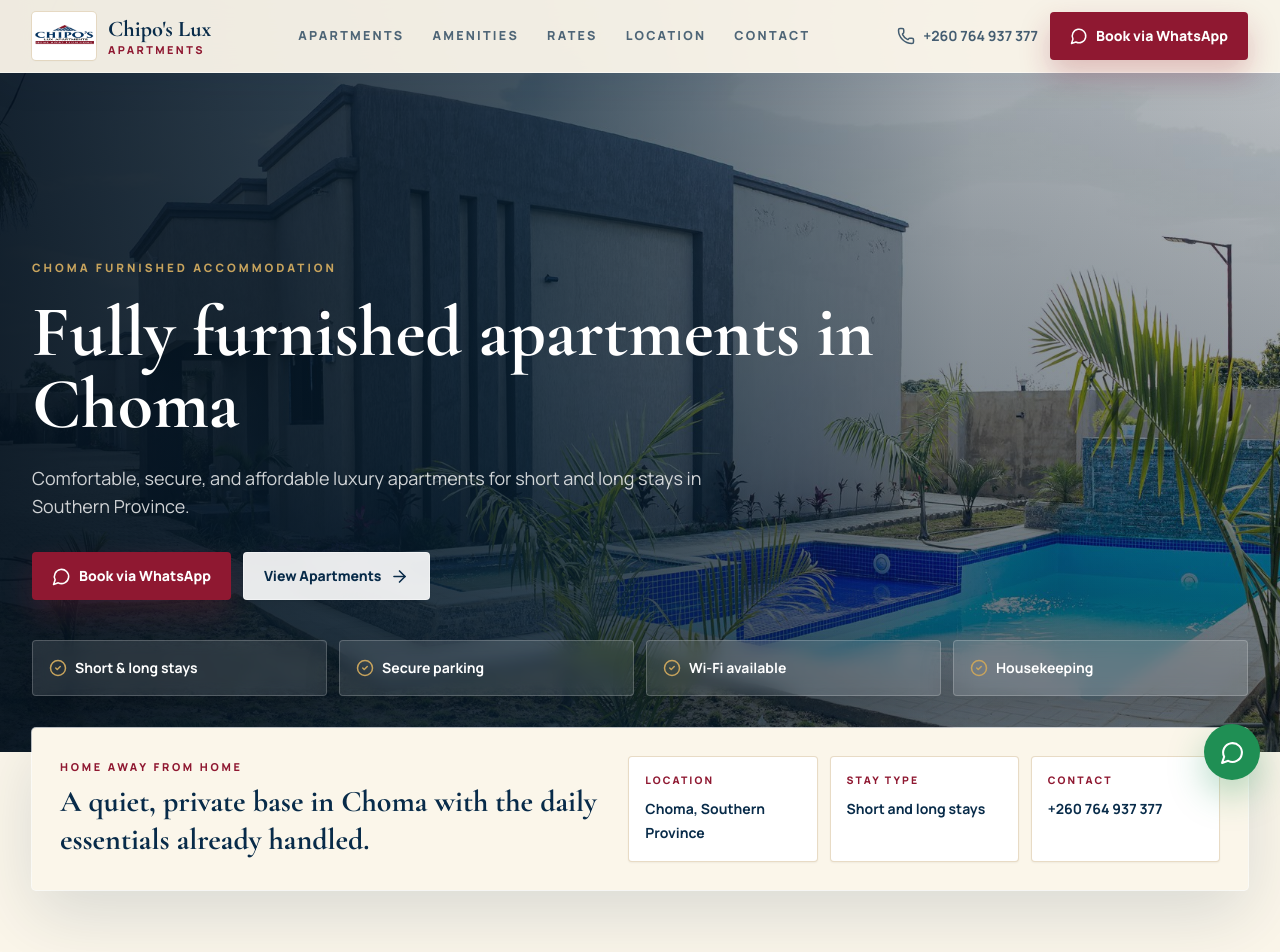
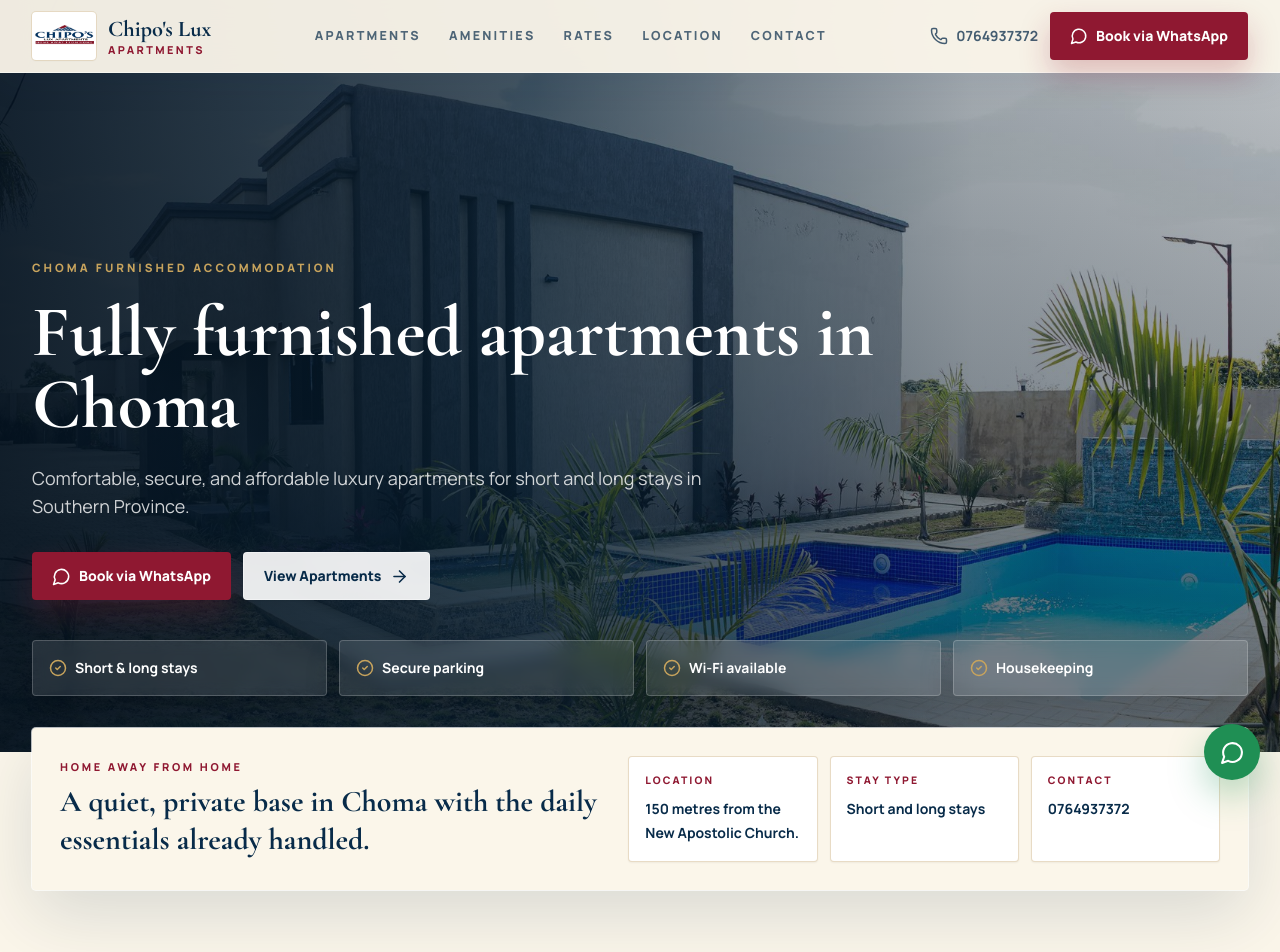
Before and after one commit to Samuel04-png/Chipos_Lux_Apartments, a React (Vite) app: page / in a window 1280 px wide. Shown: the top 952 px of the page. Built offline with nearby package versions, Linux system fonts and the light colour scheme.

Commit message:
Update contact and location details

```diff
--- a/index.html
+++ b/index.html
@@ -32,10 +32,11 @@
         "@type": "LodgingBusiness",
         "name": "Chipo’s Lux Apartments",
         "description": "Fully furnished apartments in Choma, Southern Province, Zambia for short and long stays.",
-        "telephone": "+260764937377",
+        "telephone": "0764937372",
         "email": "Chipolux1@gmail.com",
         "address": {
           "@type": "PostalAddress",
+          "streetAddress": "150 metres from the New Apostolic Church",
           "addressLocality": "Choma",
           "addressRegion": "Southern Province",
           "addressCountry": "ZM"
--- a/src/App.tsx
+++ b/src/App.tsx
@@ -224,7 +224,7 @@ function App() {
               </div>
               <div className="grid gap-3 sm:grid-cols-3">
                 {[
-                  ["Location", "Choma, Southern Province"],
+                  ["Location", business.locationNote],
                   ["Stay type", "Short and long stays"],
                   ["Contact", business.phoneDisplay],
                 ].map(([label, value]) => (
@@ -403,7 +403,9 @@ function App() {
             <div>
               <p className="eyebrow">Location</p>
               <h2 className="section-title mt-4">Find us in Choma</h2>
-              <p className="copy mt-5">Located in Choma, Southern Province, Zambia.</p>
+              <p className="copy mt-5">
+                Located in Choma, Southern Province, Zambia. {business.locationNote}
+              </p>
               <img
                 src={images.exteriorGarden}
                 alt="Garden exterior at Chipo's Lux Apartments"
@@ -417,6 +419,7 @@ function App() {
                   <div>
                     <p className="font-bold text-ink">{business.name}</p>
                     <p className="mt-1 text-sm leading-6 text-ink/70">{business.location}</p>
+                    <p className="mt-1 text-sm leading-6 text-ink/70">{business.locationNote}</p>
                   </div>
                 </div>
                 <a className="btn-secondary mt-5 w-full justify-center" href={directionsLink} target="_blank" rel="noreferrer">
@@ -536,6 +539,7 @@ function App() {
           <div>
             <p className="footer-title">Contact</p>
             <p className="footer-text">{business.location}</p>
+            <p className="footer-text">{business.locationNote}</p>
             <p className="footer-text">Phone / WhatsApp: {business.phoneDisplay}</p>
             <p className="footer-text">Email: {business.email}</p>
           </div>
--- a/src/content.ts
+++ b/src/content.ts
@@ -13,8 +13,9 @@ import {
 export const business = {
   name: "Chipo's Lux Apartments",
   location: "Choma, Southern Province, Zambia",
-  phoneDisplay: "+260 764 937 377",
-  whatsappNumber: "260764937377",
+  locationNote: "150 metres from the New Apostolic Church.",
+  phoneDisplay: "0764937372",
+  whatsappNumber: "260764937372",
   email: "Chipolux1@gmail.com",
   tagline: "Home Away From Home",
 };
@@ -47,11 +48,12 @@ export const whatsappLink = `https://wa.me/${business.whatsappNumber}?text=${enc
 )}`;
 
 export const directionsLink =
-  "https://www.google.com/maps/search/?api=1&query=Choma%2C%20Southern%20Province%2C%20Zambia";
+  "https://maps.google.com/?q=-16.809271,27.001781";
 
-// Replace this string with the src value from a normal Google Maps iframe embed.
+// Uses the provided coordinates in a normal Google Maps iframe embed.
 // Do not add a Google Maps API key to this frontend project.
-export const mapEmbedUrl = "PASTE_GOOGLE_MAPS_EMBED_URL_HERE";
+export const mapEmbedUrl =
+  "https://maps.google.com/maps?q=-16.809271,27.001781&z=16&output=embed";
 
 export const heroStats = [
   "Short & long stays",
```
